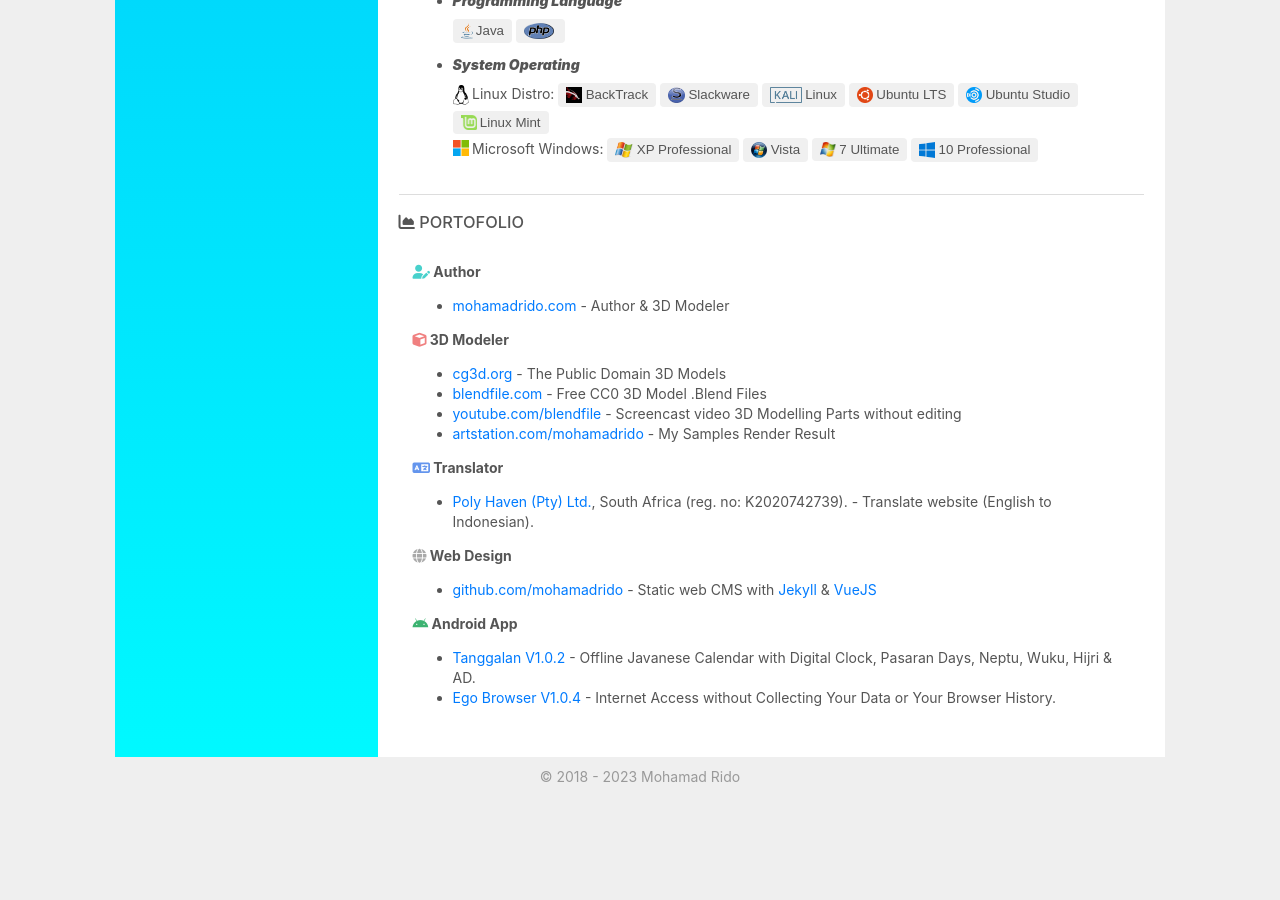
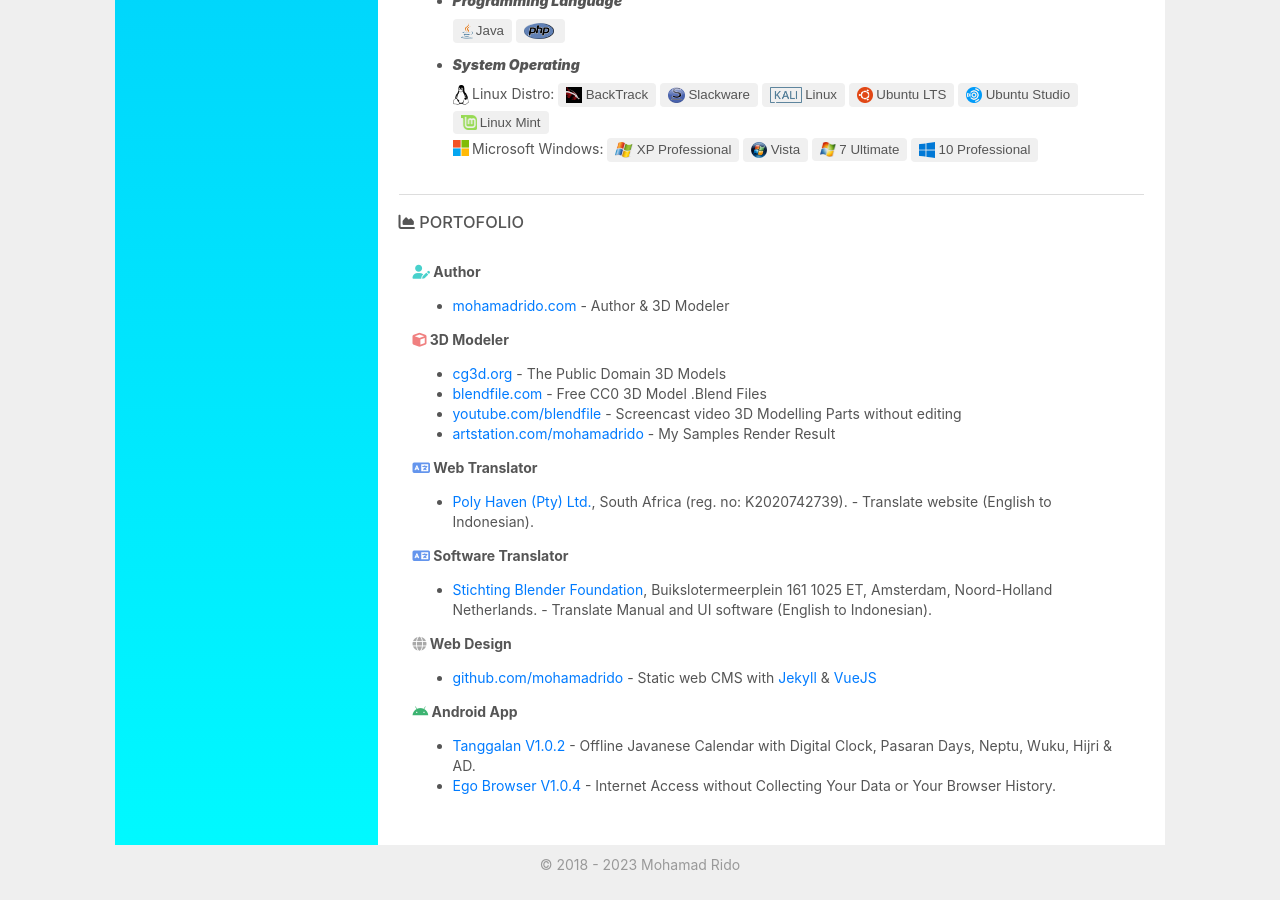
Before and after one commit to j5sacolasembalagens-pixel/xkhujztrbowverbtqv9mmmgnutuqjjakzdfafbwww, a Jekyll site: the page built from index.html, in a window 1280 px wide and 900 px high, scrolled down 2291 px. Built offline with Jekyll 4.4.1, drawn with Linux system fonts in a browser that asks for light colours; nearby versions of some CDN libraries; before the commit the page ends 3103 px from its top, so only the background shows below that.

Commit message:
Update index.html

```diff
--- a/index.html
+++ b/index.html
@@ -179,9 +179,14 @@
       <li><a href="https://artstation.com/mohamadrido">artstation.com/mohamadrido</a> - My Samples Render Result</li>
       </ul>
 
-    <b><i class="fa fa-language" style="color:cornflowerblue;"></i> Translator</b>
+    <b><i class="fa fa-language" style="color:cornflowerblue;"></i> Web Translator</b>
       <ul>
       <li><a href="https://polyhaven.com/translate" rel="nofollow">Poly Haven (Pty) Ltd.</a>, South Africa (reg. no: K2020742739). - Translate website (English to Indonesian).</li>
+      </ul>
+
+    <b><i class="fa fa-language" style="color:cornflowerblue;"></i> Software Translator</b>
+      <ul>
+      <li><a href="https://blender.org" rel="nofollow">Stichting Blender Foundation</a>, Buikslotermeerplein 161 1025 ET, Amsterdam, Noord-Holland Netherlands. - Translate Manual and UI software (English to Indonesian).</li>
       </ul>
 
     <b><i class="fa fa-globe" style="color:darkgrey;"></i> Web Design</b>
```
